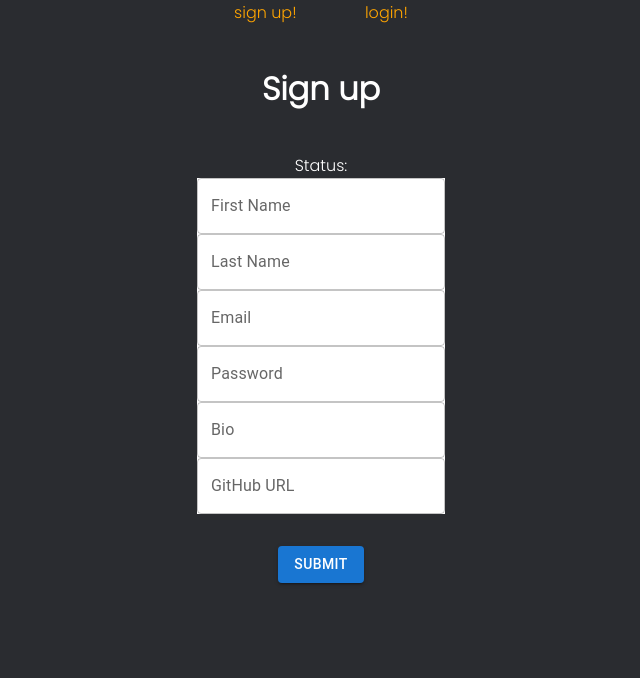
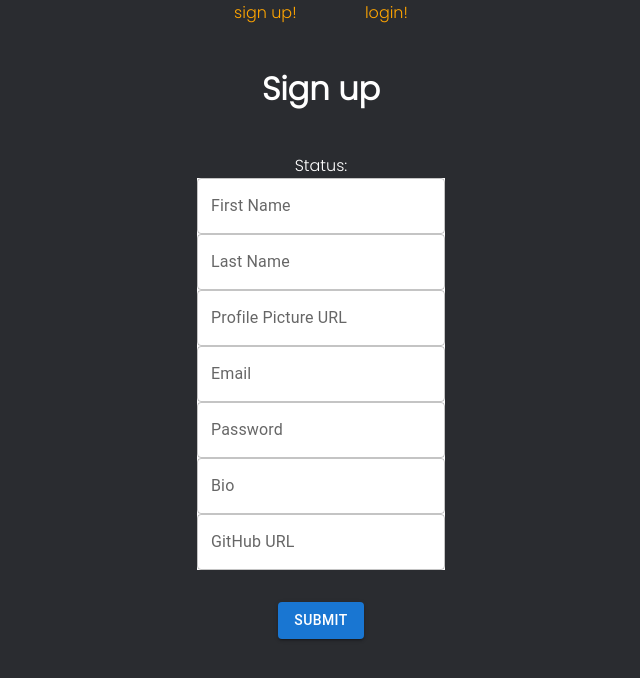
Before and after one commit to boolean-uk/team-dev-client, a React (Create React App) app: page /signup in a window 1280 px wide. Shown: the top 678 px of the page, without its empty margins (319-959 px from the left). Built offline with nearby package versions, Linux system fonts and the light colour scheme; no server answers.

Commit message:
added defaultpfp to header and added profile pic url textbox to register

```diff
--- a/src/components/Header/Header.jsx
+++ b/src/components/Header/Header.jsx
@@ -4,6 +4,7 @@ import Typography from "@mui/material/Typography";
 import { Stack } from "@mui/material";
 import InputBase from "@mui/material/InputBase";
 import { NavLink, Outlet } from "react-router-dom";
+import Avatar from "@mui/material/Avatar";
 
 const Header = ({ companyName }) => {
   return (
@@ -53,6 +54,7 @@ const Header = ({ companyName }) => {
             </Button>
             <Button variant="contained">Add Cohort</Button>
             <Button variant="contained">Logout</Button>
+            <Button href="/profile"><Avatar src="default.png" /></Button>
           </Stack>
         </Box>
       </Box>
--- a/src/components/users/registration/UserForm.js
+++ b/src/components/users/registration/UserForm.js
@@ -7,6 +7,7 @@ const UserForm = ({handleSubmit, handleChange}) => {
     <form className="user-form" onSubmit={handleSubmit}>
       <TextField className="user-form-input" label="First Name" variant="outlined" name="first_name" onChange={handleChange} />
       <TextField className="user-form-input" label="Last Name" variant="outlined" name="last_name" onChange={handleChange} />
+      <TextField className="user-form-input" type="url" label="Profile Picture URL" variant="outlined" name="profile_picture_url" onChange={handleChange} />
       <TextField className="user-form-input" type="email" label="Email" variant="outlined" name="email" onChange={handleChange} />
       <TextField className="user-form-input" type="password" label="Password" variant="outlined" name="password" onChange={handleChange} />
       <TextField className="user-form-input" label="Bio" variant="outlined" name="biography" onChange={handleChange} />
```
Also changed, not shown: default.png (added), 1 other file (tests, documents, lock files or other folders).
